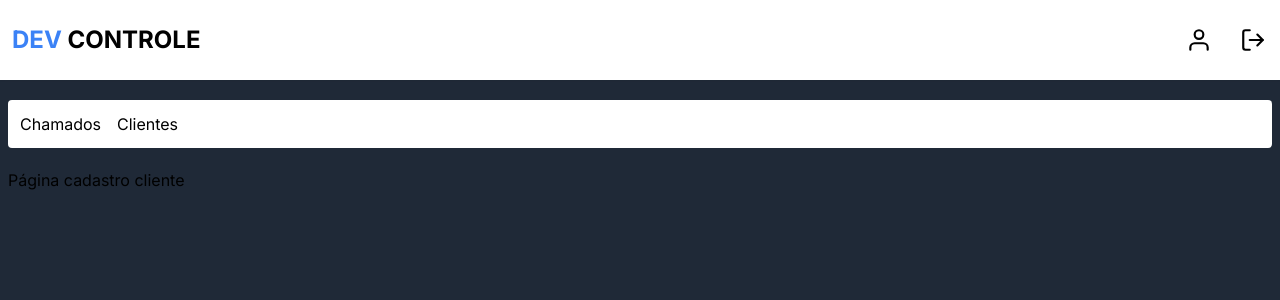
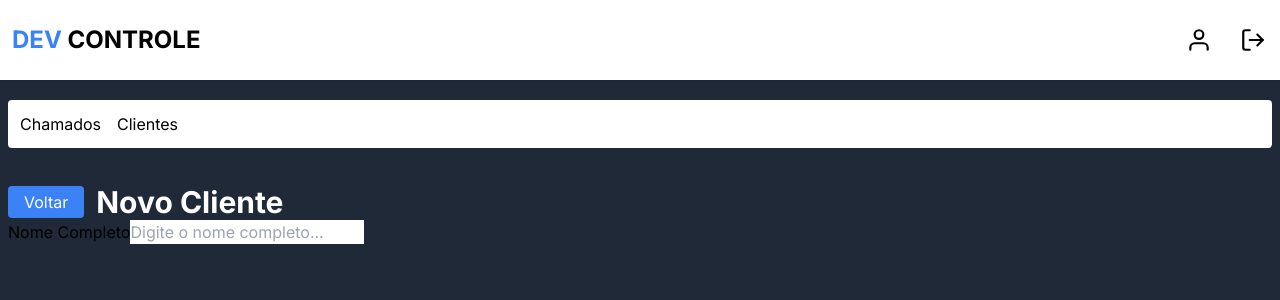
Before and after one commit to CristianoSFMothe/devcontrole, a Next.js app: page /dashboard/customer/new in a window 1280 px wide. Shown: the top 300 px of the page. Built offline with nearby package versions, Linux system fonts and the light colour scheme; no server answers; sample sign-in values are in the browser's storage.

Commit message:
feat: Inicializando na criação da página de cadastro de cliente

```diff
--- a/package.json
+++ b/package.json
@@ -10,12 +10,15 @@
   },
   "dependencies": {
     "@auth/prisma-adapter": "^1.0.5",
+    "@hookform/resolvers": "^3.9.0",
     "@prisma/client": "^5.7.1",
     "next": "14.0.4",
     "next-auth": "^4.24.5",
     "react": "^18",
     "react-dom": "^18",
-    "react-icons": "^4.12.0"
+    "react-hook-form": "^7.52.1",
+    "react-icons": "^4.12.0",
+    "zod": "^3.23.8"
   },
   "devDependencies": {
     "@types/node": "^20",
--- a/src/app/dashboard/components/link/index.tsx
+++ b/src/app/dashboard/components/link/index.tsx
@@ -6,9 +6,9 @@ interface CustomLinkButtonProps extends LinkProps {
   className?: string;
 }
 
-const CustomLinkButton: FC<CustomLinkButtonProps> = ({ href, children }) => {
+const CustomLinkButton: FC<CustomLinkButtonProps> = ({ href, children, className }) => {
   return (
-    <Link href={href} className='bg-blue-500 px-4 py-1 rounded text-white hover:opacity-75'>
+    <Link href={href} className={`bg-blue-500 px-4 py-1 rounded text-white hover:opacity-75 ${className}`}>
       {children}
     </Link>
   );
--- /dev/null
+++ b/src/app/dashboard/customer/components/form/index.tsx
@@ -0,0 +1,34 @@
+"use client"
+
+import { useForm } from "react-hook-form"
+import { z } from "zod"
+import { zodResolver } from "@hookform/resolvers/zod"
+
+const schema = z.object({
+  name: z.string().min(1, "O Campo nome é obrigatório."),
+  email: z.string().min(1, "O e-mail é obrigatório.").email("Digite um e-mail válido."),
+  phone: z.string().refine((value) => {
+    return /^(?:\(\d{2}\)\s?)?\d{9}$/.test(value) || /^\d{2}\s\d{9}$/.test(value) || /^\d{11}$/.test(value)
+  }, {
+    message: "O número de telefone deve estar (DD) 999999999"
+  }),
+  address: z.string(),
+})
+
+type FormData = z.infer<typeof schema>
+export function NewCustomerForm(){
+
+  const { register, handleSubmit, formState } = useForm<FormData>({
+    resolver: zodResolver(schema)
+  })
+  return (
+    <form>
+      <label>Nome Completo</label>
+
+      <input
+        type="text"
+        placeholder="Digite o nome completo..."
+      />
+    </form>
+  )
+}
--- a/src/app/dashboard/customer/new/page.tsx
+++ b/src/app/dashboard/customer/new/page.tsx
@@ -1,12 +1,31 @@
-import { Container } from "@/components/container"
+import { Container } from "@/components/container";
+import CustomLinkButton from "@/app/dashboard/components/link";
+import { getServerSession } from "next-auth";
+import { authOptions } from "@/lib/auth";
+import { redirect } from "next/navigation";
+import { NewCustomerForm } from "../components/form";
 
+const NewCustomer = async () => {
+  const session = await getServerSession(authOptions);
 
-const NewCustomer = () => {
+  if (!session || !session.user) {
+    redirect("/");
+  }
   return (
     <Container>
-      <h1>Página cadastro cliente</h1>
+      <main className="flex flex-col mt-9 mb-2">
+        <div className="flex items-center gap-3">
+          <CustomLinkButton className="btn-back" href="/dashboard/customer">
+            Voltar
+          </CustomLinkButton>
+
+          <h2 className="text-3xl font-bold text-white">Novo Cliente</h2>
+        </div>
+
+        <NewCustomerForm />
+      </main>
     </Container>
-  )
-}
+  );
+};
 
-export default NewCustomer
+export default NewCustomer;
```
Also changed, not shown: src/@types/next-auth.d.ts (renamed from src/app/@types/next-auth.d.ts), 1 other file (tests, documents, lock files or other folders).
